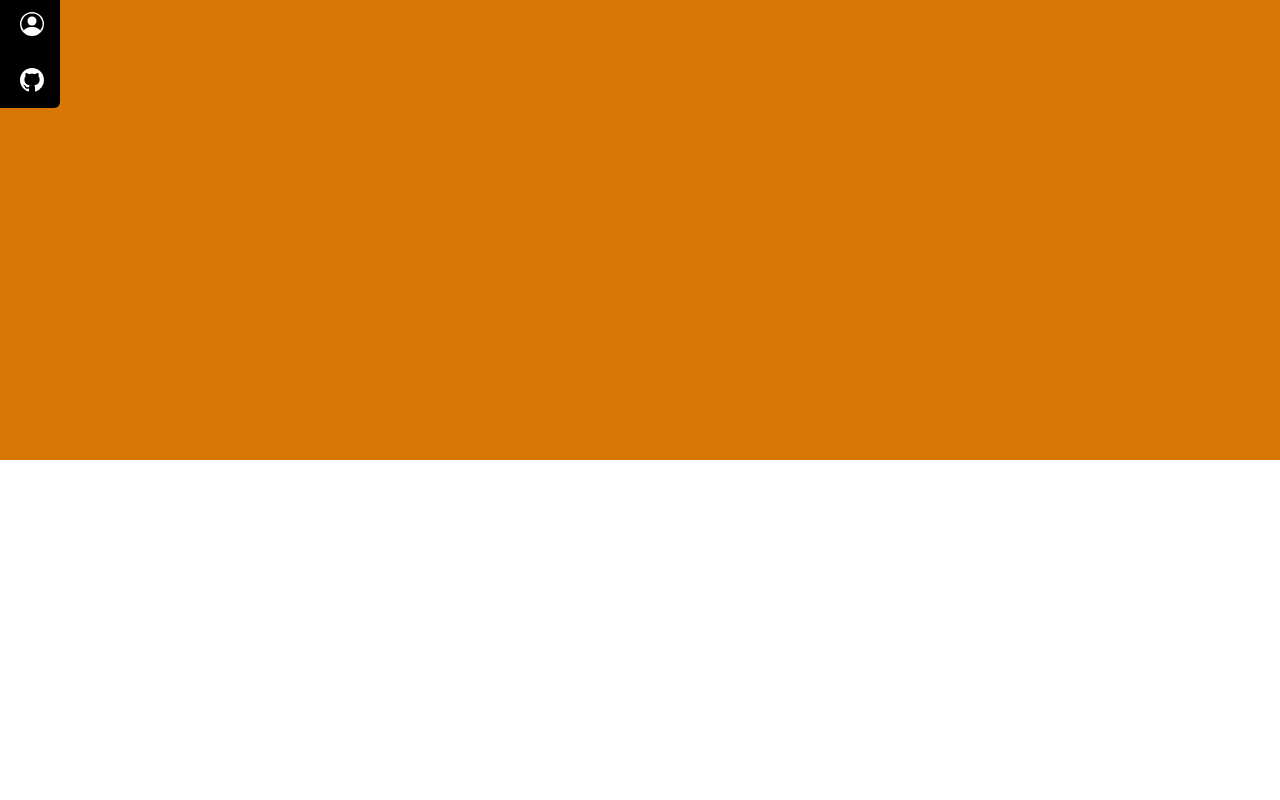
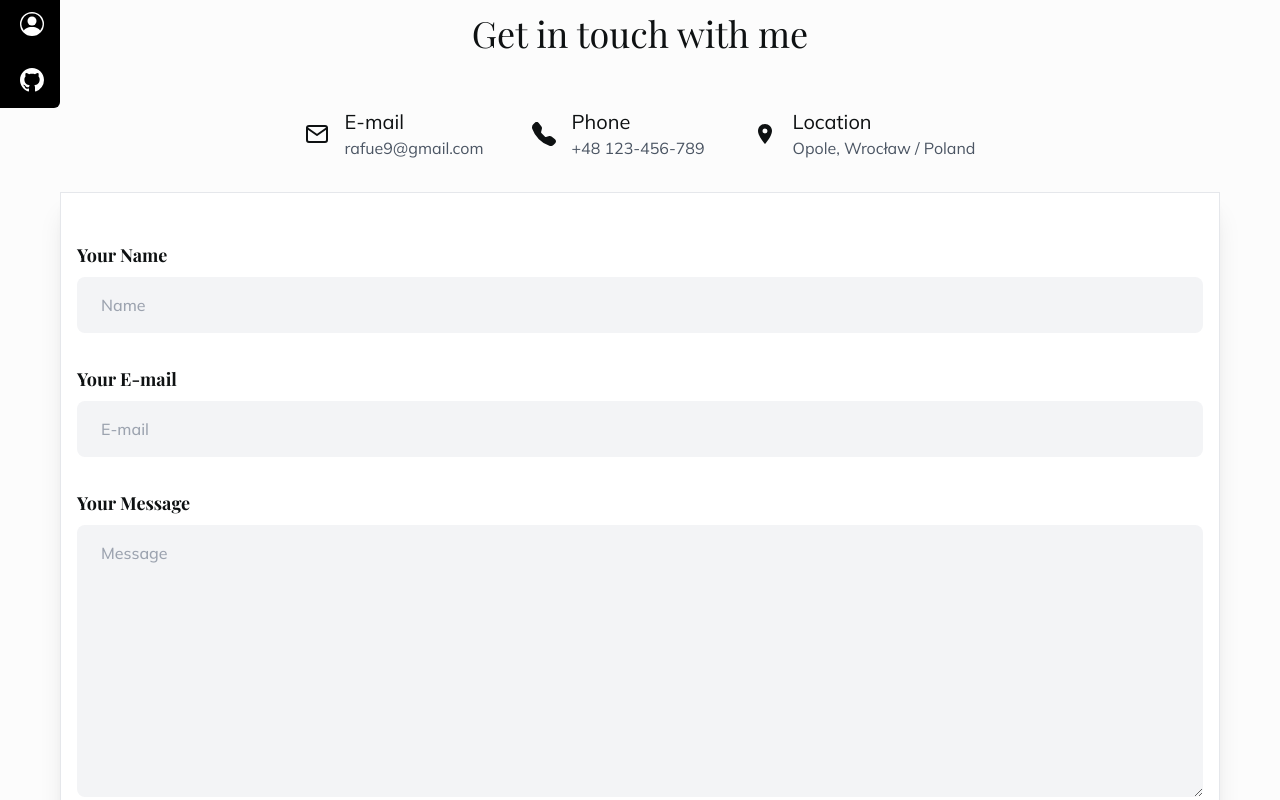
Before and after one commit to Vertori/prtfl-react, a React (Vite) app: page /contact in a window 1280 px wide. Shown: the part 340-1140 px from the top of the page. Before the commit the page ends 800 px from the top, so only its background shows below. Built offline with nearby package versions, Linux system fonts and the light colour scheme; a web font is replaced by a local one.

Commit message:
contact page

```diff
--- a/src/pages/Contact.jsx
+++ b/src/pages/Contact.jsx
@@ -1,7 +1,93 @@
 import React from "react";
+import { MdLocationOn } from "react-icons/md";
+import { FiMail } from "react-icons/fi";
+import { BsTelephoneFill } from "react-icons/bs";
 
 const Contact = () => {
-  return <section className="section bg-amber-600">Contact</section>;
+  return (
+    <section className="section bg-[#FCFCFC]">
+      <div className="container mx-auto min-h-full pt-52 px-4 pb-28">
+        {/* Page title */}
+        <div className="text-center">
+          <h1 className="h1">Contact</h1>
+          <h2 className="text-[26px] lg:text-[36px] font-primary mb-4 lg:mb-12">
+            Get in touch with me
+          </h2>
+        </div>
+        {/* Contact info container*/}
+        <div className="flex flex-col sm:flex-row justify-center gap-x-12 gap-y-4 sm:gap-y-0 mb-8">
+          {/* E-mail */}
+          <div className="flex items-center gap-x-4 justify-center">
+            <FiMail className="text-2xl" />
+            <div>
+              <h3 className="text-xl">E-mail</h3>
+              <p className="text-base text-gray-600">rafue9@gmail.com</p>
+            </div>
+          </div>
+          {/* Phone Number */}
+          <div className="flex items-center gap-x-4 justify-center">
+            <BsTelephoneFill className="text-2xl" />
+            <div>
+              <h3 className="text-xl">Phone</h3>
+              <p className="text-base text-gray-600">+48 123-456-789</p>
+            </div>
+          </div>
+          {/* Location */}
+          <div className="flex items-center gap-x-4 justify-center">
+            <MdLocationOn className="text-2xl" />
+            <div>
+              <h3 className="text-xl">Location</h3>
+              <p className="text-base text-gray-600">Opole, Wrocław / Poland</p>
+            </div>
+          </div>
+        </div>
+        {/* Form */}
+        <div className="w-full bg-white border shadow-xl p-12  xl:p-4 relative">
+          <form className="flex flex-col gap-8 mt-8">
+            <div className="flex flex-col gap-y-2">
+              <label htmlFor="name" className="font-primary text-lg font-bold">
+                Your Name
+              </label>
+              <input
+                type="text"
+                id="name"
+                placeholder="Name"
+                className="bg-gray-100 py-4 px-6  text-primary rounded-lg outline-none border-none font-medium"
+              />
+            </div>
+            <div className="flex flex-col gap-y-2">
+              <label htmlFor="email" className="font-primary text-lg font-bold">
+                Your E-mail
+              </label>
+              <input
+                type="email"
+                name=""
+                id="email"
+                placeholder="E-mail"
+                className="bg-gray-100 py-4 px-6  text-primary rounded-lg outline-none border-none font-medium"
+              />
+            </div>
+            <div className="flex flex-col gap-y-2">
+              <label
+                htmlFor="message"
+                className="font-primary text-lg font-bold"
+              >
+                Your Message
+              </label>
+              <textarea
+                id="message"
+                cols="30"
+                rows="10"
+                placeholder="Message"
+                className="bg-gray-100 py-4 px-6  text-primary rounded-lg outline-none border-none font-medium"
+              ></textarea>
+            </div>
+            <button className="btn">Send</button>
+          </form>
+        </div>
+      </div>
+    </section>
+  );
 };
 
 export default Contact;
```
